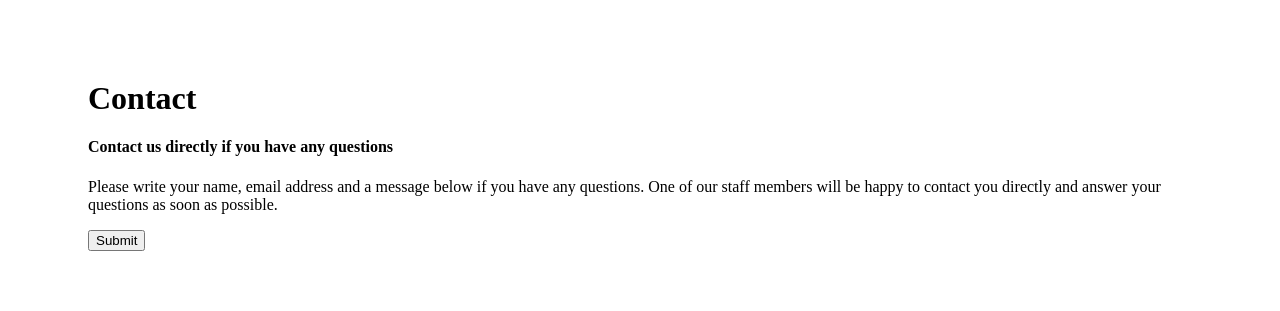
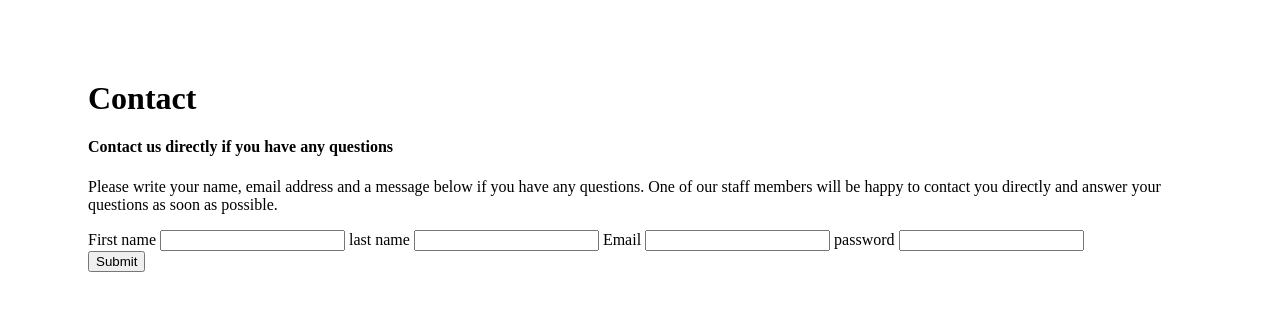
Before and after one commit to stevethebeast/debatify, a Django app: page /contact/ in a window 1280 px wide. Shown: the top 311 px of the page. Run offline with Django 3.2, Linux system fonts and the light colour scheme; some libraries are stand-ins or nearby versions.

Commit message:
Bug recaptcha

```diff
--- a/api/templates/contact.html
+++ b/api/templates/contact.html
@@ -12,10 +12,18 @@
         Please write your name, email address and a message below if you have any questions.
         One of our staff members will be happy to contact you directly and answer your questions as soon as possible.
     </p>
-    <form method="post" action="/testRECAPTCHA/">
+    <form method="post" action="/createusercpt/">
     {% csrf_token %}
         {{form.as_p}}
         <!--add the reCAPTCHA Privacy and Terms of Service disclosure-->
+        <label for="recipient-email" class="col-form-label">First name</label>
+        <input name="first_name" type="text" class="form-control" id="create-account-name" required>
+        <label for="recipient-email" class="col-form-label">last name</label>
+        <input name="last_name" type="text" class="form-control" id="create-account-name" required>
+        <label for="recipient-email" class="col-form-label">Email</label>
+        <input name="email" type="email" class="form-control" id="create-account-email" required>
+        <label for="recipient-password" class="col-form-label">password</label>
+        <input name="password" type="password" class="form-control" id="create-account-password" minlength="8" required>
         <div class="g-recaptcha" data-sitekey="6LfGCBcaAAAAAC8RJFr4a6SVLi_qZlethwws4PJi"></div>
         <button type="submit">Submit</button>
     </form>
--- a/api/views.py
+++ b/api/views.py
@@ -341,8 +341,8 @@ def DebateVotesbyDebateId(request):
 @api_view(['POST'])
 #@permission_classes([AllowAny])
 def CreateUserWithConfirmation(request):
-    data = JSONParser().parse(request)
-    response = requests.post(settings.DOMAIN + "/api/auth/users/", data=data)
+    #data = JSONParser().parse(request.data)
+    response = requests.post(settings.DOMAIN + "/api/auth/users/", data=request.data)
     #sys.stderr.write("yolo " +str(data))
     #serializer = UserSerializer(data=data)
     if response.raise_for_status() is None:
@@ -393,11 +393,15 @@ def contact(request):
 
 @api_view(('POST',))
 def recaptcha_valid(request):
-    data = JSONParser().parse(request)
-    recaptcha_response = data['g-recaptcha-response']
+    email = request.POST.get("email")
+    first_name = request.POST.get("first_name")
+    last_name = request.POST.get("last_name")
+    grecaptcharesponse = request.POST.get("g-recaptcha-response")
+    password = request.POST.get("password")
+    data = {"email": email, "first_name": first_name, "last_name": last_name, "g-recaptcha-response": grecaptcharesponse, "password": password}
     payload = {
         'secret': settings.GOOGLE_RECAPTCHA_SECRET_KEY,
-        'response': recaptcha_response
+        'response': request.POST.get("g-recaptcha-response")
     }
     r = requests.post('https://www.google.com/recaptcha/api/siteverify', data=payload)
     result = r.json()
@@ -423,3 +427,7 @@ def UserHistory(request):
     cargs = Counter_argument.objects.filter(CONTACT_ID=user).values("ID", "TITLE", "TEXT", "SCORE", "CREATED_AT", "ARGUMENT_ID").order_by('-CREATED_AT')
     res = {"Argument_votes": argvotes, "Counter_Argument_Votes": cargvotes, "Debate_votes": debvotes, "Debates": debs, "Arguments": args, "Counter_arguments": cargs}
     return Response(res)
+
+@api_view(('GET',))
+def ListMostDebatedWithUserChoices(request):
+    permission_classes = [IsAuthenticated]
```
